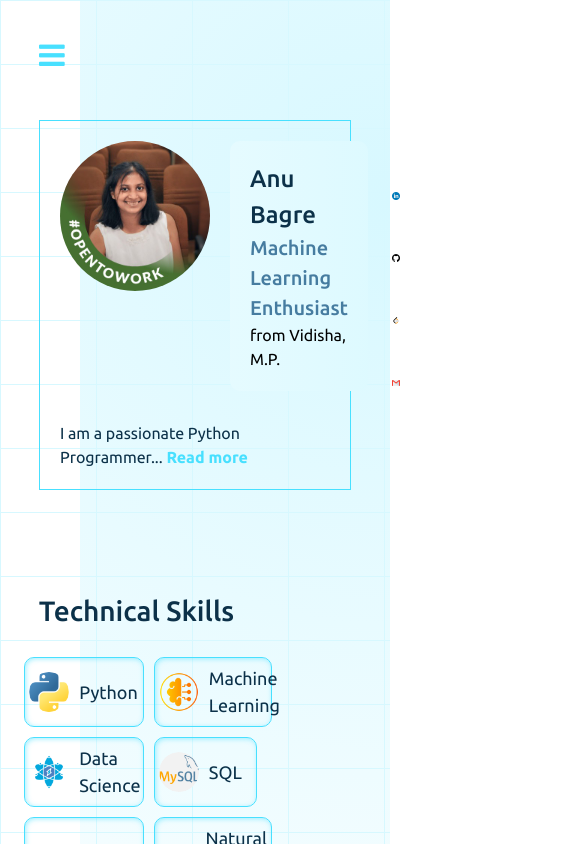
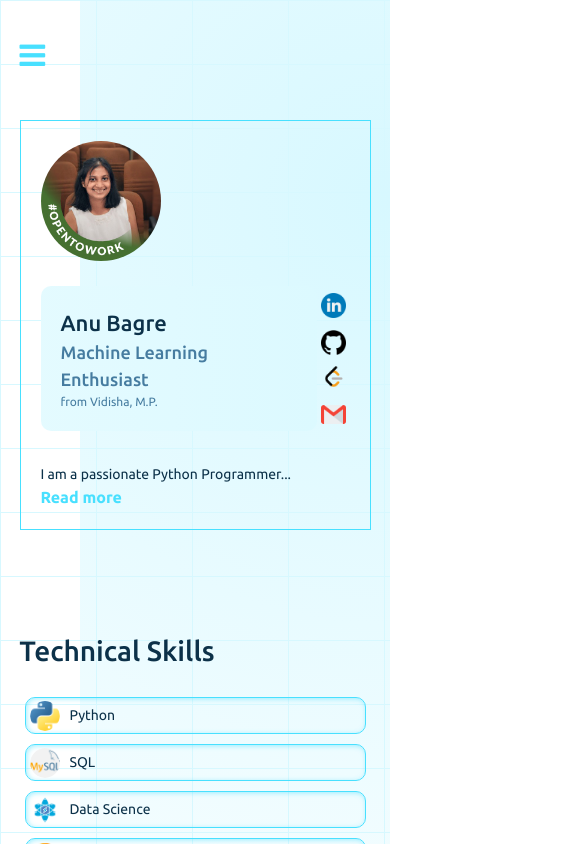
Before and after one commit to anubagre/portfolio-anu, a React (Create React App) app: page / in a window 390 px wide. Shown: the top 844 px of the page, 585 px wide, since content can reach past the window. Built offline with nearby package versions, Linux system fonts and the light colour scheme; what tailwindcss-dotted-background would draw is missing.

Commit message:
made responsive

```diff
--- a/src/App.css
+++ b/src/App.css
@@ -165,3 +165,10 @@ ul li{
     font-size: 30px;
   }
 }
+
+/* Additional */
+@media screen and (min-width: 0px) and (max-width: 1050px) {
+  .navbar-main-div {
+    width: 90%;
+  }
+}
--- a/src/Components/Achievements.jsx
+++ b/src/Components/Achievements.jsx
@@ -6,6 +6,7 @@ export default function Achievements({ componentRef }) {
     <div className='achievements-main-div'>
       <div className='empty-space' ref={componentRef}></div>
       <div className='achievements-heading'>Achievements</div>
+      <h6>(Tap to pause, tap outside to start)</h6>
       <div className="all-achievements">
         <div className="achi-slider">
           <div><a href="https://www.linkedin.com/posts/anu-bagre_team-techfest-winner-activity-7027564170933854208-4E8K?utm_source=share&utm_medium=member_desktop" target='_blank'><b>1st rank</b> in Coding Competition, <b>Satyarth</b> (Tech fest 2023, SATI, Vidisha); Team size-5</a></div>
--- a/src/Components/Skills.jsx
+++ b/src/Components/Skills.jsx
@@ -5,9 +5,9 @@ export default function Skills({ componentRef }) {
 
   const skills = [
     { sname: "Python", img: "./Images/python.png" },
+    { sname: "SQL", img: "./Images/sql.png" },
+    { sname: "Data Science", img: "./Images/datas.png" },
     { sname: "Machine Learning", img: "./Images/ml.png" },
-    { sname: "Data Science", img: "./Images/datas.png" },
-    { sname: "SQL", img: "./Images/sql.png" },
     { sname: "Generative AI", img: "./Images/genai.png" },
     { sname: "Natural Language Processing", img: "./Images/nlp.png" },
     { sname: "Data Structures and Algorithm (Python)", img: "./Images/dsa.png" },
--- a/src/Styles/achievements.css
+++ b/src/Styles/achievements.css
@@ -1,17 +1,24 @@
 :root {
   --shadow: #48e0ff83;
-    --bg: #D7F8FF;
-    --text: #0C3149;
-    --text2: #467CA0;
-    --border: #48E0FF;
+  --bg: #d7f8ff;
+  --text: #0c3149;
+  --text2: #467ca0;
+  --border: #48e0ff;
 }
 
-.achievements-main-div{
+h6{
+    color: rgb(172, 172, 172);
+    margin-bottom: 8px;
+    font-size: 12px;
+    text-align: center;
+}
+
+.achievements-main-div {
   width: 80%;
   margin: auto;
 }
 
-.achievements-heading{
+.achievements-heading {
   font-size: 28px;
   color: var(--text);
   font-weight: 500;
@@ -19,14 +26,14 @@
 }
 
 /* Slider */
-.all-achievements{
+.all-achievements {
   overflow: hidden;
   display: flex;
   margin-bottom: 30px;
   position: relative;
 }
 
-.all-achievements::before{
+.all-achievements::before {
   position: absolute;
   top: 0;
   left: 0;
@@ -37,7 +44,7 @@
   z-index: 2;
 }
 
-.all-achievements::after{
+.all-achievements::after {
   position: absolute;
   top: 0;
   right: 0;
@@ -49,24 +56,24 @@
 }
 
 @keyframes slider {
-    from{
+  from {
     transform: translateX(0);
   }
-    to{
+  to {
     transform: translateX(-100%);
   }
 }
 
-.all-achievements:hover .achi-slider{
+.all-achievements:hover .achi-slider {
   animation-play-state: paused;
 }
 
-.achi-slider{
+.achi-slider {
   animation: 20s slider infinite linear;
   display: flex;
 }
 
-.achi-slider div{
+.achi-slider div {
   margin: 0px 10px;
   color: var(--text);
   font-size: 18px;
@@ -78,14 +85,32 @@
   width: 500px;
 }
 
-.achi-slider a{
+.achi-slider a {
   cursor: pointer;
 }
 
-.end-text{
+.end-text {
   color: var(--text2);
   font-size: 14px;
   text-align: center;
   margin-top: 100px;
   margin-bottom: 100px;
 }
+
+/* Responsive */
+@media screen and (min-width: 0px) and (max-width: 1050px) {
+  .achievements-main-div {
+    width: 90%;
+  }
+  .all-achievements::before {
+    background: linear-gradient(to left, rgba(255, 255, 255, 0), #d3f5fe);
+    width: 20px;
+  }
+  .all-achievements::after {
+    background: linear-gradient(to right, rgba(255, 255, 255, 0), #d3f5fe);
+    width: 20px;
+  }
+  .achi-slider {
+    animation: 25s slider infinite linear;
+  }
+}
--- a/src/Styles/hero.css
+++ b/src/Styles/hero.css
@@ -62,10 +62,14 @@
     font-size: 20px;
 }
 
+.hero-profile-name div{
+    color: var(--text2);
+    font-size: 12px;
+}
+
 .hero-social-links {
     grid-column: 5/6;
     display: grid;
-    /* justify-items: end; */
     place-items: end;
 }
 
@@ -89,3 +93,84 @@
     color: var(--border);
     font-weight: 600;
 }
+
+/* Responsive */
+@media screen and (min-width: 690px) and (max-width: 1050px) {
+    .hero-main-div {
+      width: 90%;
+    }
+}
+
+@media screen and (min-width: 510px) and (max-width: 690px) {
+    .hero-main-div {
+      width: 90%;
+    }
+    .hero-main {
+        display: grid;
+        grid-template-columns: 1fr;
+        grid-template-rows: 1fr 1fr;
+        margin-bottom: 30px;
+    }
+    .hero-profile-img {
+        grid-column: 1/2;
+    }
+    .hero-profile-img img{
+        width: 130px;
+    }
+    .hero-profile-name {
+        grid-column: 1/2;
+        grid-row: 2;
+    }
+    .hero-social-links {
+        grid-column: 2/3;
+        grid-row: 2;
+    }
+}
+
+@media screen and (min-width: 0px) and (max-width: 510px) {
+    .hero-main-div {
+      width: 90%;
+    }
+    .hero-main {
+        display: grid;
+        grid-template-columns: 1fr;
+        grid-template-rows: 1fr 1fr;
+        margin-bottom: 30px;
+    }
+    .hero-profile-img {
+        grid-column: 1/2;
+    }
+    .hero-profile-img img{
+        width: 120px;
+    }
+    .hero-profile-name {
+        grid-column: 1/2;
+        grid-row: 2;
+    }
+    .hero-profile-name h1 {
+        color: var(--text);
+        font-weight: 500;
+        font-size: 22px;
+    }
+    .hero-profile-name h2 {
+        color: var(--text2);
+        font-weight: 500;
+        font-size: 18px;
+    }
+    .hero-social-links {
+        grid-column: 2/3;
+        grid-row: 2;
+    }
+    .hero-social-links img {
+        width: 25px;
+        height: auto;
+        margin: 4px;
+    }
+    .hero-about-me {
+        font-size: 14px;
+        color: var(--text);
+    }
+    .read-more-button {
+        display: block;
+    }
+}
--- a/src/Styles/projects.css
+++ b/src/Styles/projects.css
@@ -1,35 +1,35 @@
 :root {
   --shadow: #48e0ff83;
-    --bg: #D7F8FF;
-    --text: #0C3149;
-    --text2: #467CA0;
-    --border: #48E0FF;
+  --bg: #d7f8ff;
+  --text: #0c3149;
+  --text2: #467ca0;
+  --border: #48e0ff;
 }
 
-.projects-main-div{
+.projects-main-div {
   width: 80%;
   margin: auto;
 }
 
-.projects-heading{
+.projects-heading {
   font-size: 28px;
   color: var(--text);
   font-weight: 500;
   margin-bottom: 20px;
 }
 
-.all-projects{
+.all-projects {
   display: grid;
   grid-template-columns: 1fr 1fr;
   gap: 20px;
 }
 
-.all-projects:hover .project:not(:hover){
-    background-color: #C4EEFA;
+.all-projects:hover .project:not(:hover) {
+  background-color: #c4eefa;
 }
 
 /* Individual Projects */
-.project{
+.project {
   border: none;
   border-radius: 10px;
   background-color: var(--bg);
@@ -39,8 +39,8 @@
   transition: transform 0.3s;
 }
 
-.project:hover{
-    background: linear-gradient(to right,#E7FBFF, #D3F8FF, #C4F5FF);
+.project:hover {
+  background: linear-gradient(to right, #e7fbff, #d3f8ff, #c4f5ff);
   background-size: 500% auto;
   animation: bgShine 0.6s ease-in-out infinite alternate-reverse;
   transform: scale(1.01);
@@ -56,48 +56,48 @@
   }
 }
 
-.proj-heading{
+.proj-heading {
   color: var(--text);
   font-weight: 500;
   text-align: center;
   font-size: 20px;
 }
 
-.proj-tech{
+.proj-tech {
   color: var(--text2);
   text-align: center;
   font-size: 16px;
   line-height: 14px;
 }
 
-.proj-date{
+.proj-date {
   text-align: right;
   color: var(--text2);
 }
 
-.proj-description ul{
+.proj-description ul {
   display: grid;
   justify-content: left;
   margin: 10px;
 }
 
-.proj-description ul li{
+.proj-description ul li {
   list-style: square;
   font-weight: 400;
   line-height: 20px;
 }
 
-.proj-description ul li b{
+.proj-description ul li b {
   font-weight: 500;
 }
 
-.proj-buttons{
+.proj-buttons {
   display: flex;
   justify-content: center;
   margin-top: 20px;
 }
 
-.proj-buttons a{
+.proj-buttons a {
   color: white;
   background-color: var(--text2);
   border-radius: 5px;
@@ -105,6 +105,26 @@
   margin: 5px;
 }
 
-.proj-buttons a:hover{
+.proj-buttons a:hover {
   border-radius: 15px 10px;
 }
+
+/* Responsive */
+@media screen and (min-width: 935px) and (max-width: 1050px) {
+  .projects-main-div {
+    width: 90%;
+    margin: auto;
+  }
+}
+
+@media screen and (min-width: 0px) and (max-width: 935px) {
+  .projects-main-div {
+    width: 90%;
+    margin: auto;
+  }
+  .all-projects {
+    display: grid;
+    grid-template-columns: 1fr;
+    gap: 20px;
+  }
+}
--- a/src/Styles/skills.css
+++ b/src/Styles/skills.css
@@ -1,31 +1,31 @@
 :root {
   --shadow: #48e0ff83;
-    --bg: #D7F8FF;
-    --text: #0C3149;
-    --text2: #467CA0;
-    --border: #48E0FF;
+  --bg: #d7f8ff;
+  --text: #0c3149;
+  --text2: #467ca0;
+  --border: #48e0ff;
 }
 
-.skills-main-div{
+.skills-main-div {
   width: 80%;
   margin: auto;
 }
 
-.all-skills{
+.all-skills {
   display: grid;
   grid-template-columns: 1fr 1fr;
   justify-content: center;
   width: 70%;
 }
 
-.skills-heading{
+.skills-heading {
   font-size: 28px;
   color: var(--text);
   font-weight: 500;
   margin-bottom: 20px;
 }
 
-.my-skill{
+.my-skill {
   display: flex;
   color: var(--text);
   font-weight: 400;
@@ -38,13 +38,83 @@
   width: fit-content;
 }
 
-.my-skill img{
+.my-skill img {
   width: 40px;
   height: 40px;
   border-radius: 50%;
 }
 
-.my-skill div{
+.my-skill div {
   font-size: 18px;
   margin: 5px 10px;
 }
+
+/* Responsive */
+@media screen and (min-width: 1352px) and (max-width: 1500px) {
+  .all-skills {
+    width: 80%;
+  }
+}
+
+@media screen and (min-width: 1034px) and (max-width: 1352px) {
+  .all-skills {
+    width: 100%;
+  }
+}
+
+@media screen and (min-width: 903px) and (max-width: 1050px) {
+  .all-skills {
+    width: 100%;
+  }
+  .skills-main-div {
+    width: 90%;
+    margin: auto;
+  }
+}
+
+@media screen and (min-width: 443px) and (max-width: 903px) {
+  .all-skills {
+    width: 100%;
+  }
+  .skills-main-div {
+    width: 90%;
+    margin: auto;
+  }
+  .my-skill img {
+    width: 30px;
+    height: 30px;
+    border-radius: 50%;
+  }
+
+  .my-skill div {
+    font-size: 14px;
+    margin: 5px 10px;
+  }
+}
+
+@media screen and (min-width: 0px) and (max-width: 443px) {
+  .all-skills {
+    width: 100%;
+  }
+  .skills-main-div {
+    width: 90%;
+    margin: auto;
+  }
+  .my-skill img {
+    width: 30px;
+    height: 30px;
+    border-radius: 50%;
+  }
+
+  .my-skill div {
+    font-size: 14px;
+    margin: 5px 10px;
+  }
+  .all-skills {
+    display: grid;
+    grid-template-columns: 1fr;
+  }
+  .my-skill{
+    width: auto;
+  }
+}
```
Also changed, not shown: src/App.js (+23 -10 lines), src/Styles/courses.css (+45 -12 lines). Lines whose indentation alone changed are shown as unchanged.
